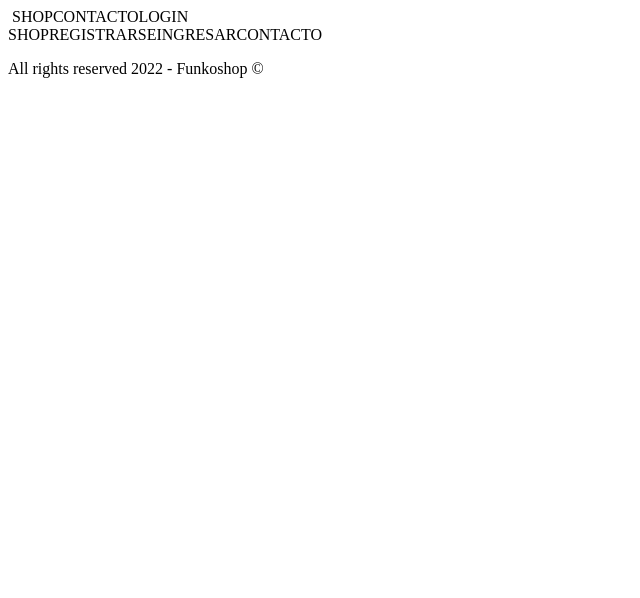
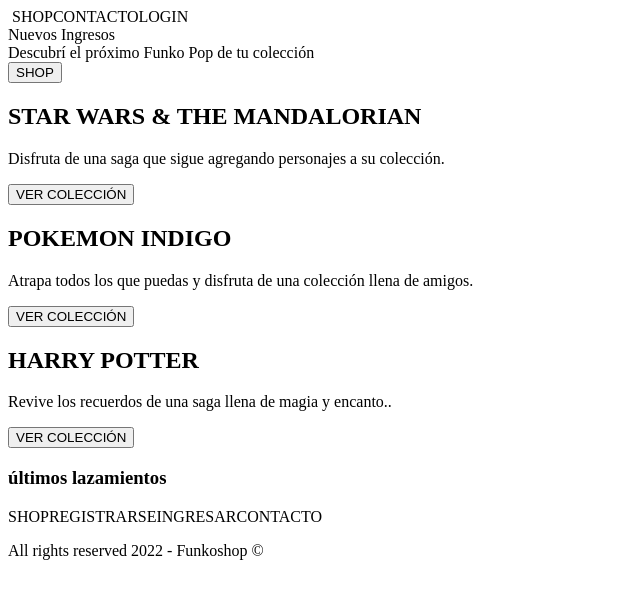
Before and after one commit to NicoNestasio/CaC_PROYECTO, a plain HTML site: page index.html in a window 1280 px wide. Shown: the whole page, without its empty margins (0-640 px from the left). Drawn offline with Linux system fonts and the light colour scheme.

Commit message:
Contenido añadido, header y footer mejorado

```diff
--- a/index.html
+++ b/index.html
@@ -14,14 +14,32 @@
             <img src="" alt=""><img src="" alt="">
             <a>SHOP</a><a>CONTACTO<a><a>LOGIN</a><a><img src="" alt=""></a>
         </nav>
-        <div id="banner">
-            <div id="Group 8"></div>
+    </header>
+    <div id="banner">
+        <div id="Group 8">
+            <div>Nuevos Ingresos</div>
+            <div>Descubrí el próximo Funko Pop de tu colección</div>
+            <a><button>SHOP</button></a>
         </div>
-    </header>
-        <div id="pokemon"></div>
-        <div id="harry potter"></div>
-        <div id="star wars"></div>
-        <div id="news"></div>
+    </div>
+    <div id="star wars">
+        <h2>STAR WARS & THE MANDALORIAN</h2>
+        <p>Disfruta de una saga que sigue agregando personajes a su colección.</p>
+        <a><button>VER COLECCIÓN</button></a>
+    </div>
+    <div id="pokemon">
+        <h2>POKEMON INDIGO</h2>
+        <p>Atrapa todos los que puedas y disfruta de una colección llena de amigos.</p>
+        <a><button>VER COLECCIÓN</button></a>
+    </div>
+    <div id="harry potter">
+        <h2>HARRY POTTER</h2>
+        <p>Revive los recuerdos de una saga llena de magia y encanto..</p>
+        <a><button>VER COLECCIÓN</button></a>
+    </div>
+    <div id="news">
+        <h3>últimos lazamientos</h3>
+    </div>
     <footer>
         <a>SHOP</a><a>REGISTRARSE</a><a>INGRESAR</a><a>CONTACTO</a>
         <p>All rights reserved 2022 - Funkoshop &copy;</p>
```
